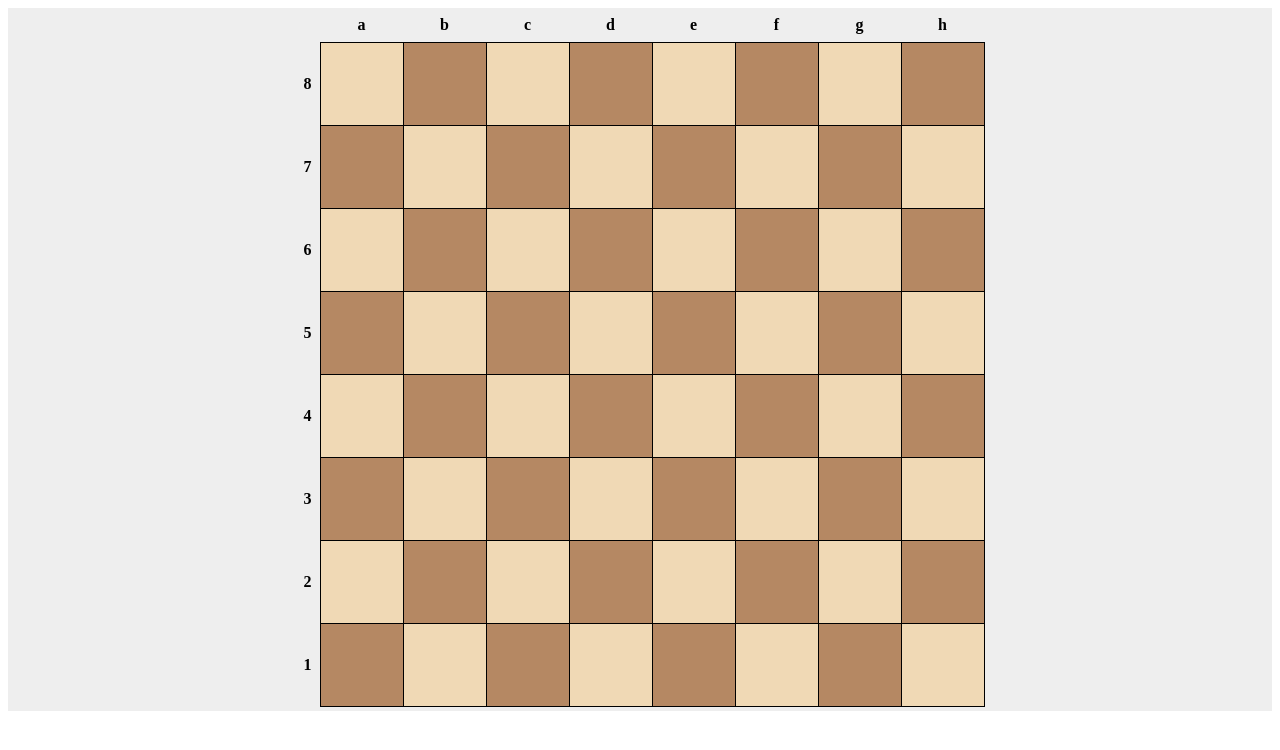
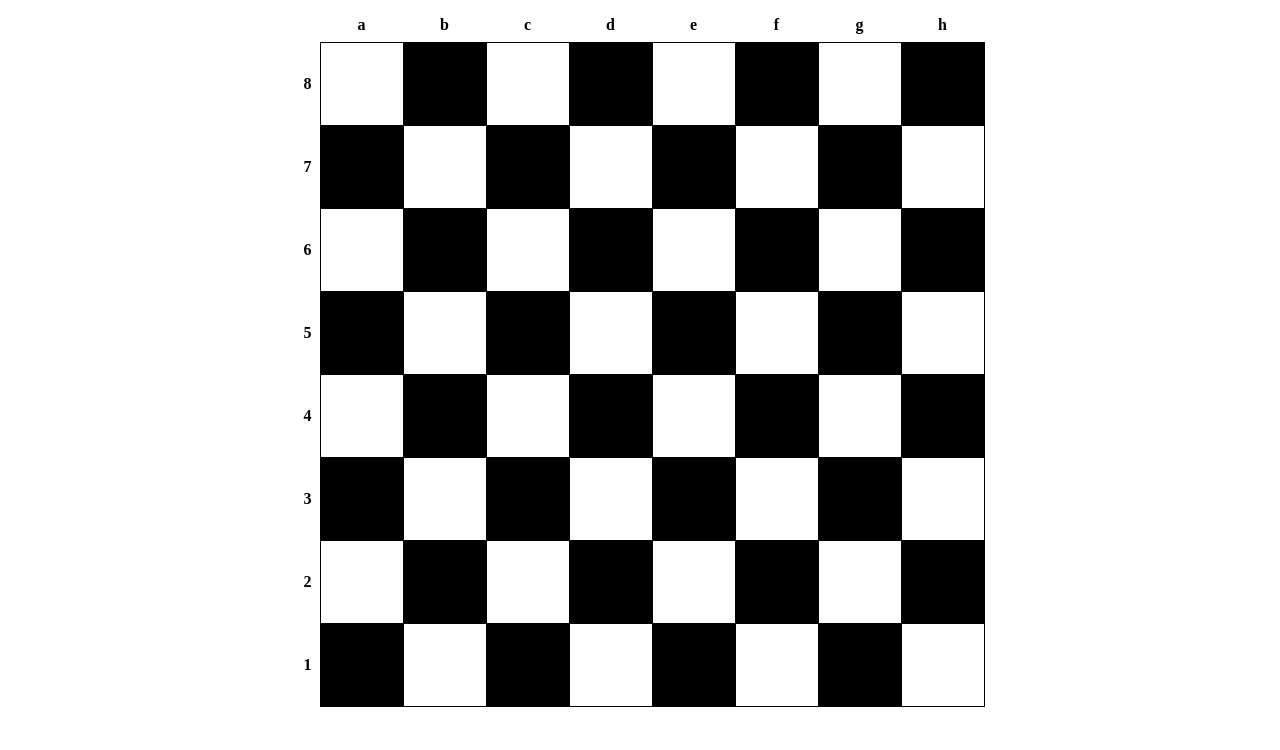
Before and after one commit to AnnaS1508/bootstrap-introduction, a plain HTML site: page index2.html in a window 1280 px wide. Drawn offline with Linux system fonts and the light colour scheme.

Commit message:
index2.html

```diff
--- a/index2.html
+++ b/index2.html
@@ -4,13 +4,13 @@
   <title>Chess Board HTML5</title>
   <meta charset="UTF-8">
   <style>
-   .box { text-align: center; background-color: #eeeeee; }
+   .box { text-align: center; background-color:white; }
    .centered { display: inline-block; margin: 0; }
    .chess-board { border-spacing: 0; border-collapse: collapse; }
    .chess-board th { padding: .5em; }
    .chess-board td { border: 1px solid; width: 5em; height: 5em; text-align: center; vertical-align: middle; }
-   .chess-board .white { background: #f0d9b5; }
-   .chess-board .black { background: #b58863; }
+   .chess-board .white { background:white; }
+   .chess-board .black { background:black; }
   </style>
  </head>
  <body>
```
